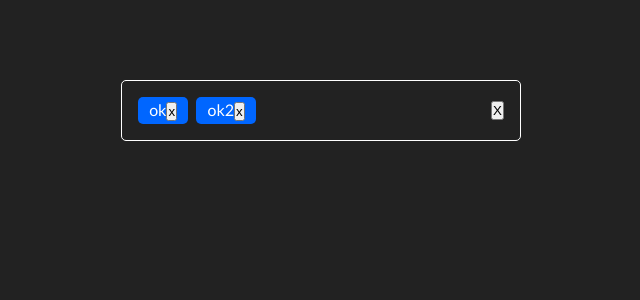
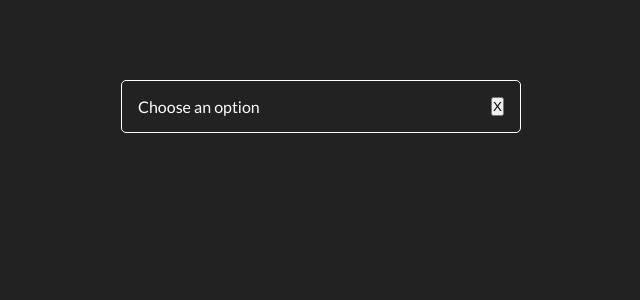
Before and after one commit to omarBaldi/multi_select_dropdown, a React (Create React App) app: page / in a window 1280 px wide. Shown: the top 300 px of the page, without its empty margins (319-959 px from the left). Built offline with nearby package versions, Linux system fonts and the light colour scheme.

Commit message:
Refactoring + implemented functionality to render first n elements and the rest showing the quantity left

```diff
--- a/src/components/multi-select-dropdown/multi-select-dropdown.tsx
+++ b/src/components/multi-select-dropdown/multi-select-dropdown.tsx
@@ -30,26 +30,17 @@ const MultiSelectDropdown: FC<MultiSelectDropdownProps> = ({
 
   //Map containing as a key the option id and as a value the label itself
   const [optionsSelected, setOptionsSelected] = useState<Map<string, string>>(
-    new Map().set('hello', 'ok').set('now', 'ok2')
+    new Map()
   );
 
   const toggleDrodpown = () => setOpenDropdown((prevState) => !prevState);
 
   const removeAllOptions = () => optionsSelected.clear();
 
-  const removeOption = (e: React.MouseEvent<HTMLButtonElement>) => {
-    if (!(e.target instanceof HTMLButtonElement)) return;
-
-    //Get the parent element to access the data attribute
-    const parentElement = e.target.parentElement;
-    const key = parentElement?.dataset['key'];
-
-    if (!key) return;
-
-    //Delete the option based on key
+  const removeOption = (optionId: string) => {
     setOptionsSelected((prevOptions) => {
       const updatedOptions = new Map(prevOptions);
-      updatedOptions.delete(key);
+      updatedOptions.delete(optionId);
 
       return updatedOptions;
     });
@@ -91,17 +82,44 @@ const MultiSelectDropdown: FC<MultiSelectDropdownProps> = ({
     );
   };
 
+  const renderOptionsSelected = (options: Map<string, string>) => {
+    /* If the options are less than N elements, render those,
+    otherwise render the first N elements + element containing the rest  */
+    const firstElements = [...options].slice(0, 3);
+    const rest = [...options].slice(3);
+    console.log(rest);
+
+    return (
+      <div style={{ display: 'flex' }}>
+        {firstElements.map(([key, value]: [string, string]) => {
+          return (
+            <OptionSelectedStyled key={key} onClick={() => removeOption(key)}>
+              <span>{value}</span>
+            </OptionSelectedStyled>
+          );
+        })}
+
+        {rest.length > 0 && (
+          <div
+            style={{
+              backgroundColor: 'red',
+              color: 'white',
+              padding: '0.2rem 0.5rem',
+            }}
+          >
+            <span>{rest.length.toString()}</span>
+          </div>
+        )}
+      </div>
+    );
+  };
+
   return (
     <DropdownContainerStyled style={{ ...additionalStyle }}>
       <SubWrapperStyled onClick={toggleDrodpown}>
         {optionsSelected.size > 0 ? (
           <OptionsSelectedContainerStyled>
-            {[...optionsSelected].map(([key, value]: [string, string]) => (
-              <OptionSelectedStyled key={key} data-key={key}>
-                <span>{value}</span>
-                <button onClick={removeOption}>x</button>
-              </OptionSelectedStyled>
-            ))}
+            {renderOptionsSelected(optionsSelected)}
           </OptionsSelectedContainerStyled>
         ) : (
           <p>{placeholderLabel}</p>
```
